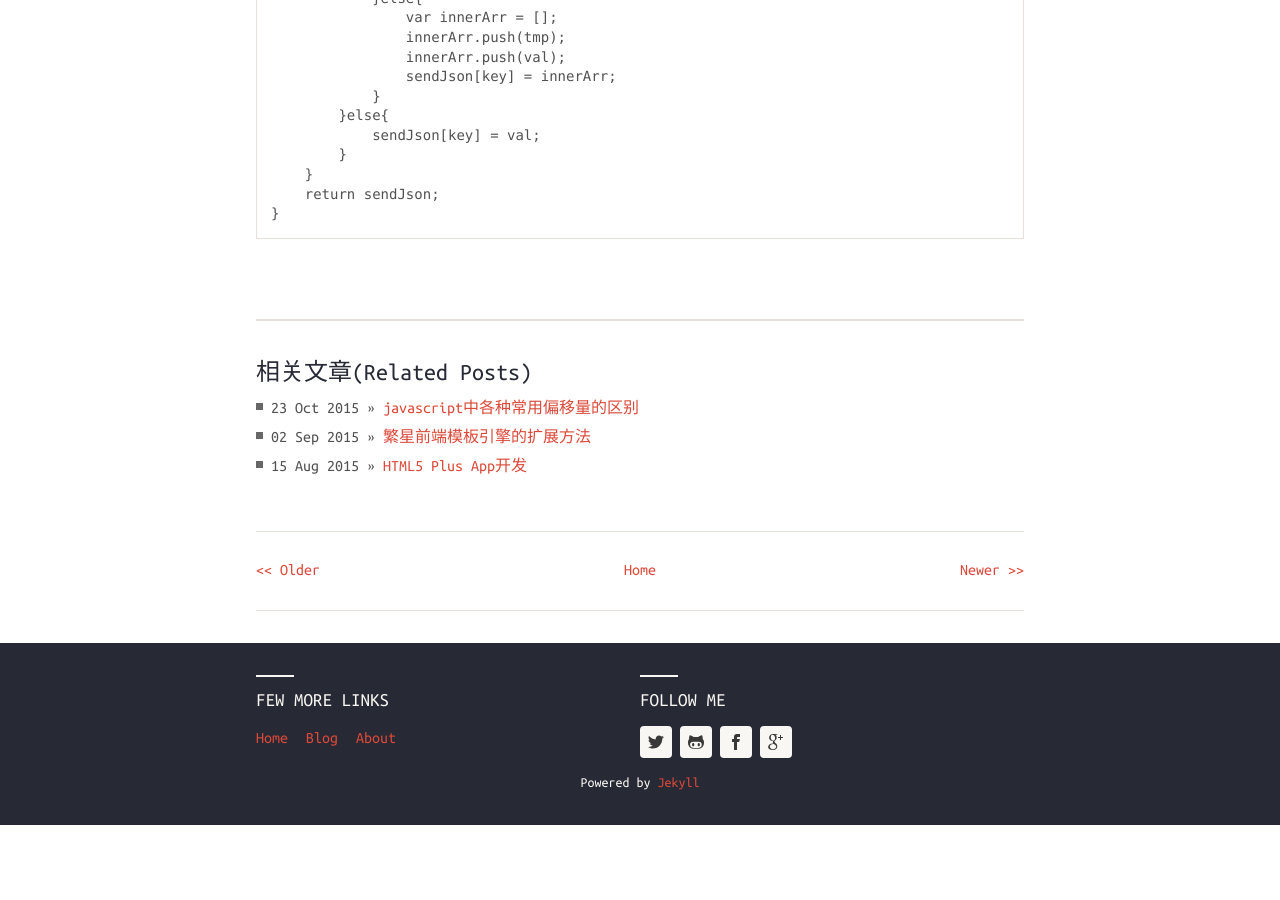
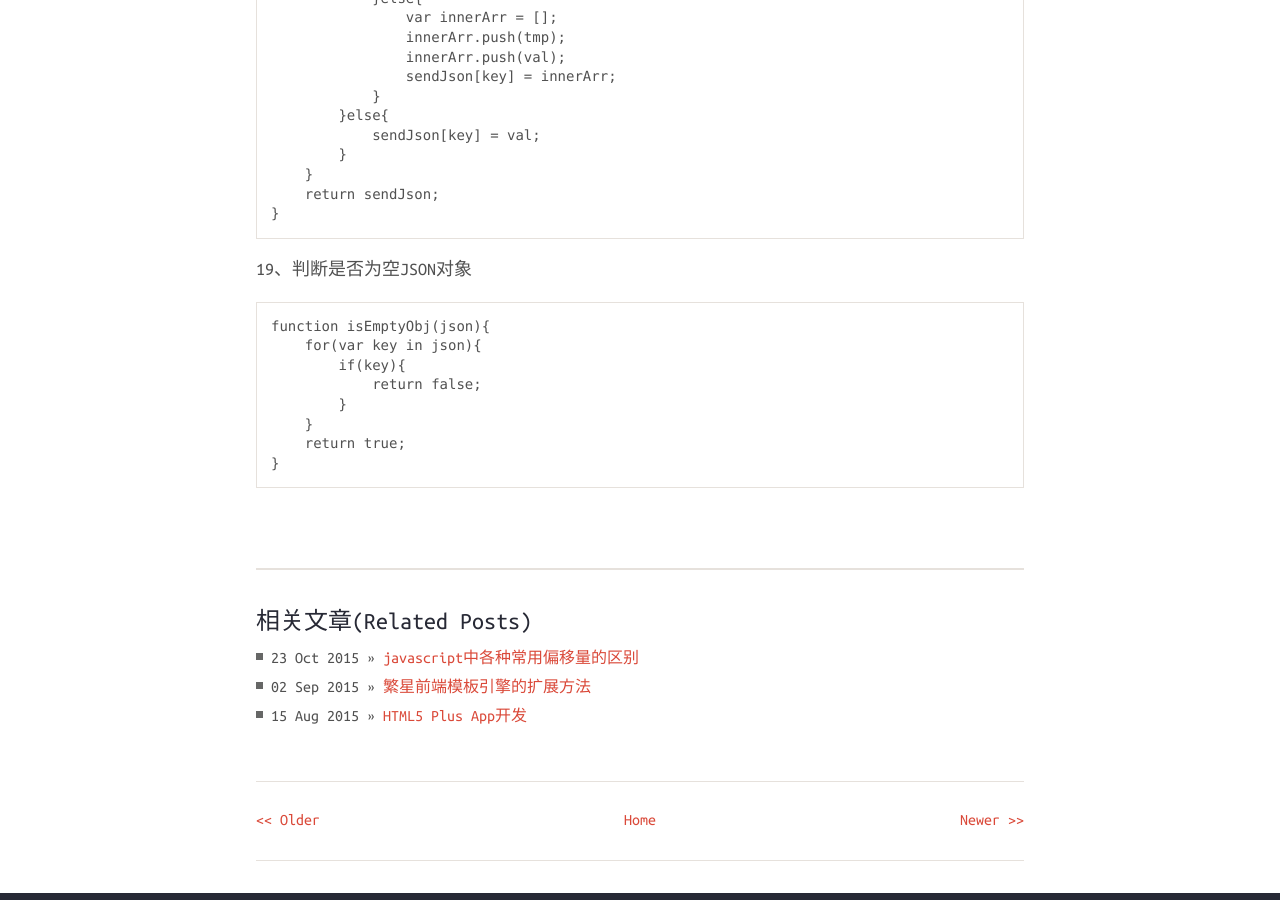
Before and after one commit to CooLNuanfeng/coolnuanfeng.github.com, a Jekyll site: the page built from _posts/2014-11-17-javascript-fn.md, in a window 1280 px wide and 900 px high, scrolled down 21951 px. Built offline with Jekyll 4.4.1, drawn with Linux system fonts in a browser that asks for light colours; before the commit the page ends 22776 px from its top, so only the background shows below that.

Commit message:
补充js方法

```diff
--- a/_posts/2014-11-17-javascript-fn.md
+++ b/_posts/2014-11-17-javascript-fn.md
@@ -1063,3 +1063,14 @@ permalink: javascript-fn
         }
         return sendJson;
     }
+
+19、判断是否为空JSON对象
+
+    function isEmptyObj(json){
+        for(var key in json){
+            if(key){
+                return false;
+            }
+        }
+        return true;
+    }
```
